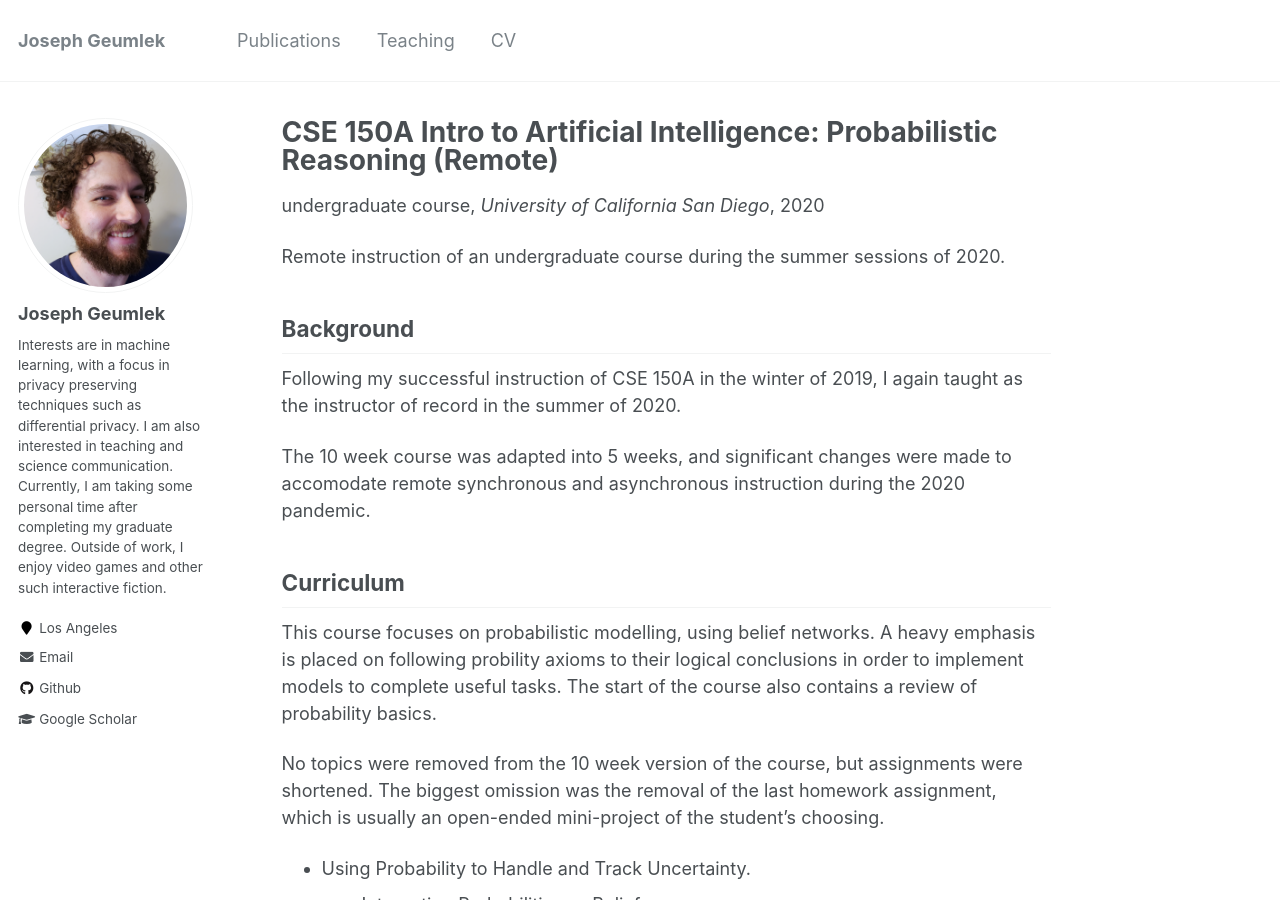
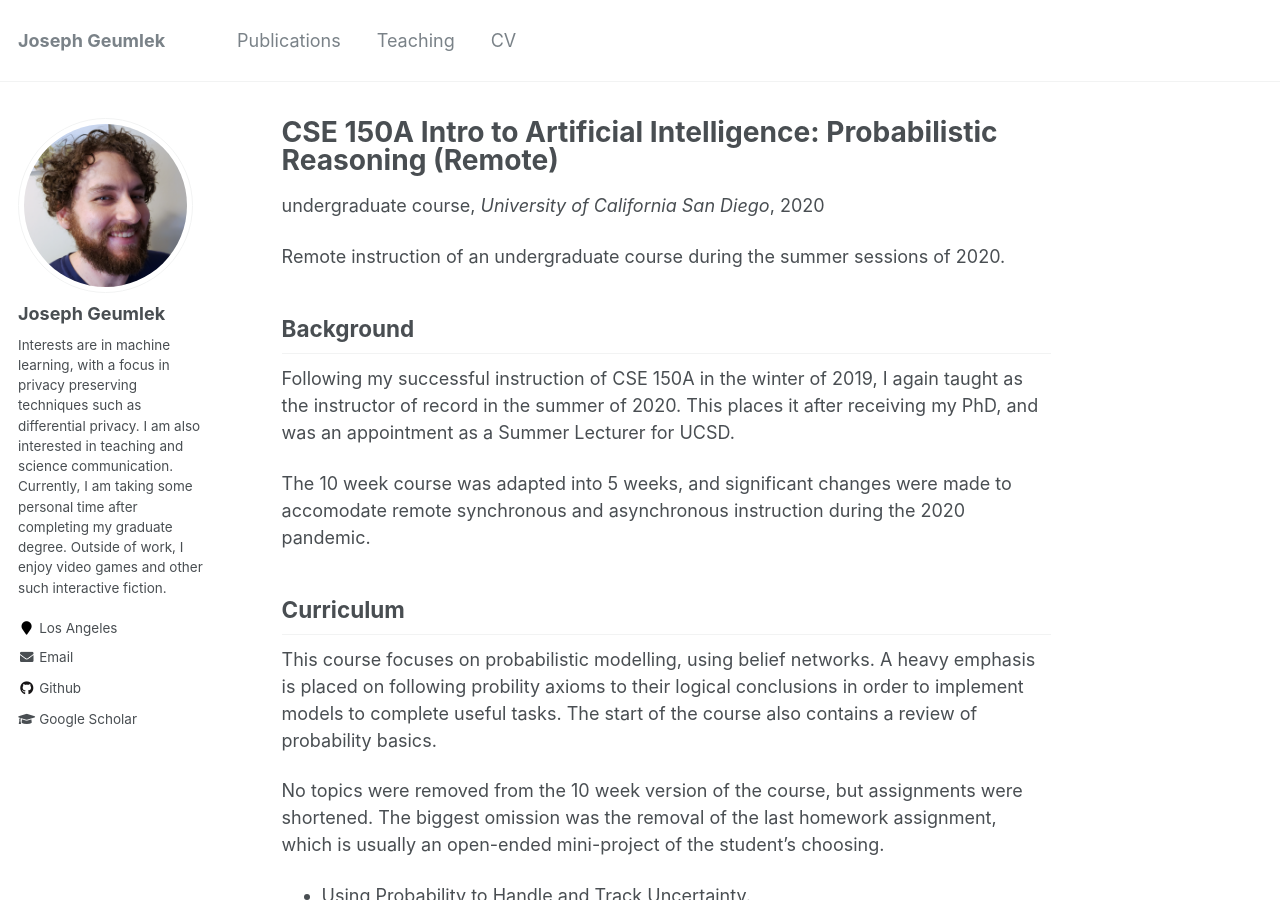
Before and after one commit to jgeumlek/jgeumlek.github.io, a Jekyll site: the page built from _teaching/2020-Su-CSE150A.md, in a window 1280 px wide and 900 px high. Built offline with Jekyll 4.4.1, drawn with Linux system fonts in a browser that asks for light colours.

Commit message:
clarify degree status for 2020 teaching

```diff
--- a/_teaching/2020-Su-CSE150A.md
+++ b/_teaching/2020-Su-CSE150A.md
@@ -12,7 +12,7 @@ Remote instruction of an undergraduate course during the summer sessions of 2020
 
 ## Background
 
-Following my successful instruction of CSE 150A in the winter of 2019, I again taught as the instructor of record in the summer of 2020.
+Following my successful instruction of CSE 150A in the winter of 2019, I again taught as the instructor of record in the summer of 2020. This places it after receiving my PhD, and was an appointment as a Summer Lecturer for UCSD.
 
 The 10 week course was adapted into 5 weeks, and significant changes were made to accomodate remote synchronous and asynchronous instruction during the 2020 pandemic.
 
```
